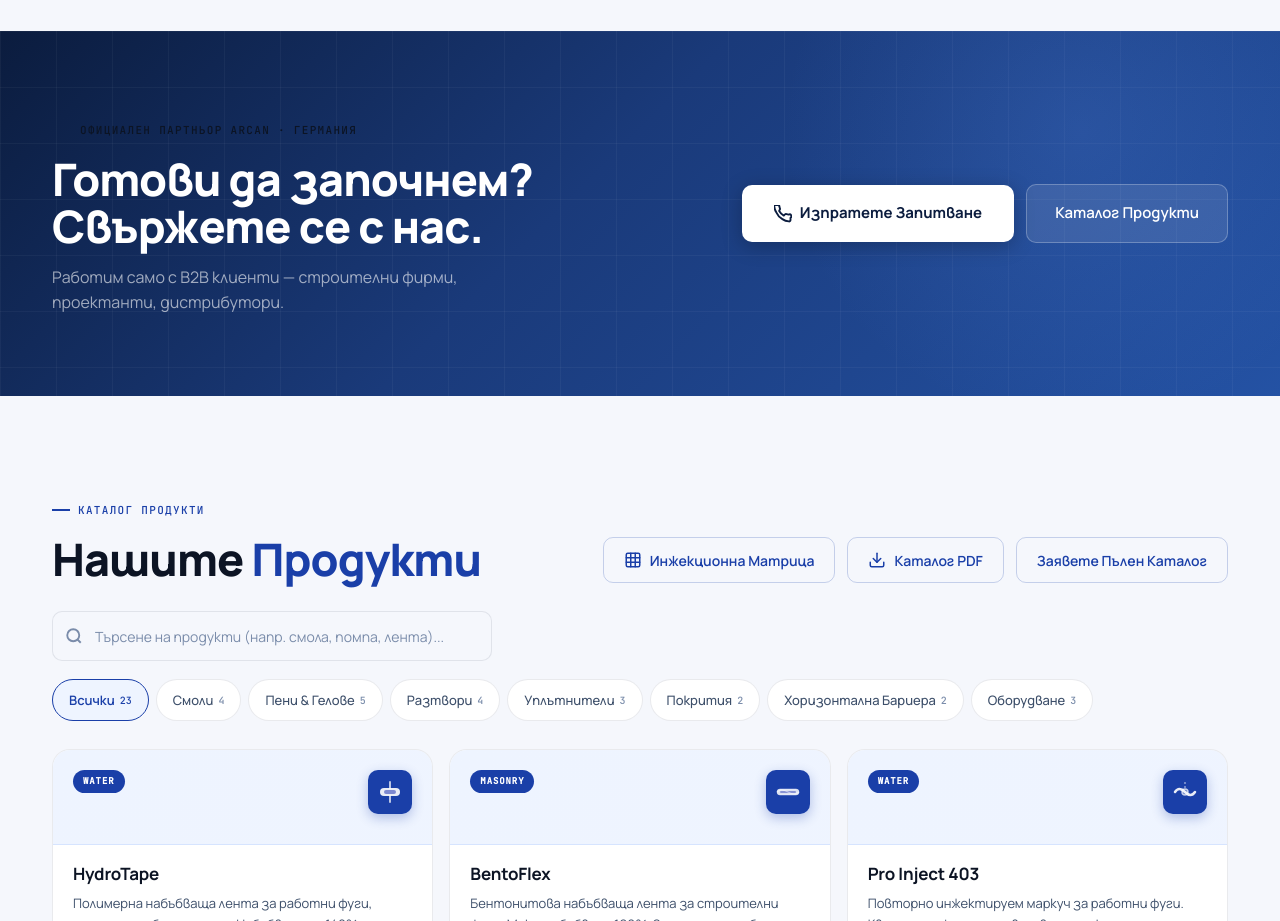
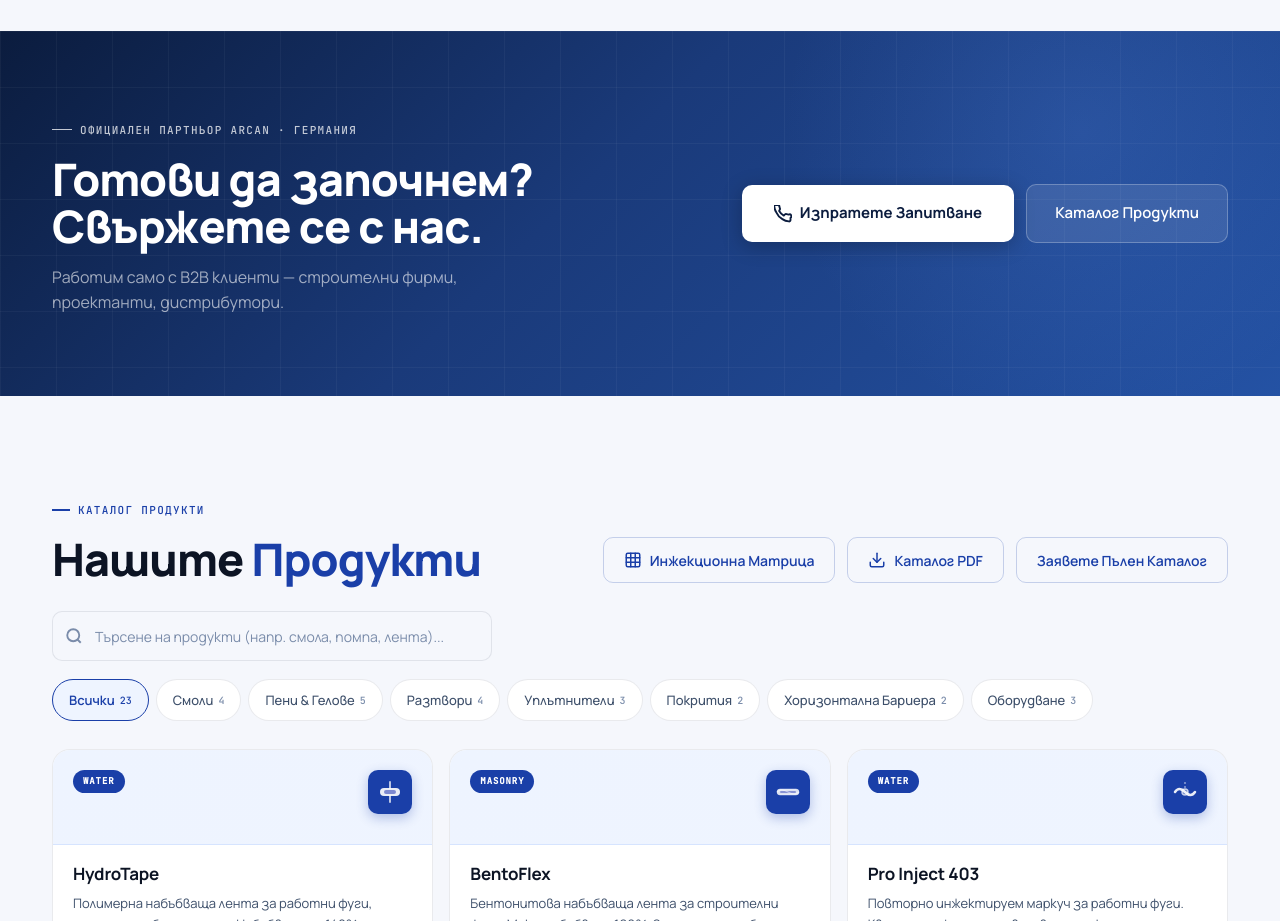
Before and after one commit to bodexbg-a11y/website, a React (Vite) app: page / in a window 1280 px wide. Shown: the part 2820-3741 px from the top of the page. Built offline with nearby package versions, Linux system fonts and the light colour scheme.

Commit message:
fix: cta band eyebrow text visible white on dark blue

```diff
--- a/src/index.css
+++ b/src/index.css
@@ -1914,12 +1914,12 @@ body:not(.light-theme) .form-card textarea {
   font-family: var(--font-mono);
   font-size: 11px; font-weight: 500;
   letter-spacing: 0.12em; text-transform: uppercase;
-  color: var(--blue-200);
+  color: rgba(255,255,255,0.75);
   margin-bottom: 16px;
 }
 .cta-band-full__eyebrow::before {
   content: ''; width: 20px; height: 1px;
-  background: var(--blue-200);
+  background: rgba(255,255,255,0.75);
 }
 .cta-band-full__h {
   font-family: var(--font-h);
```
